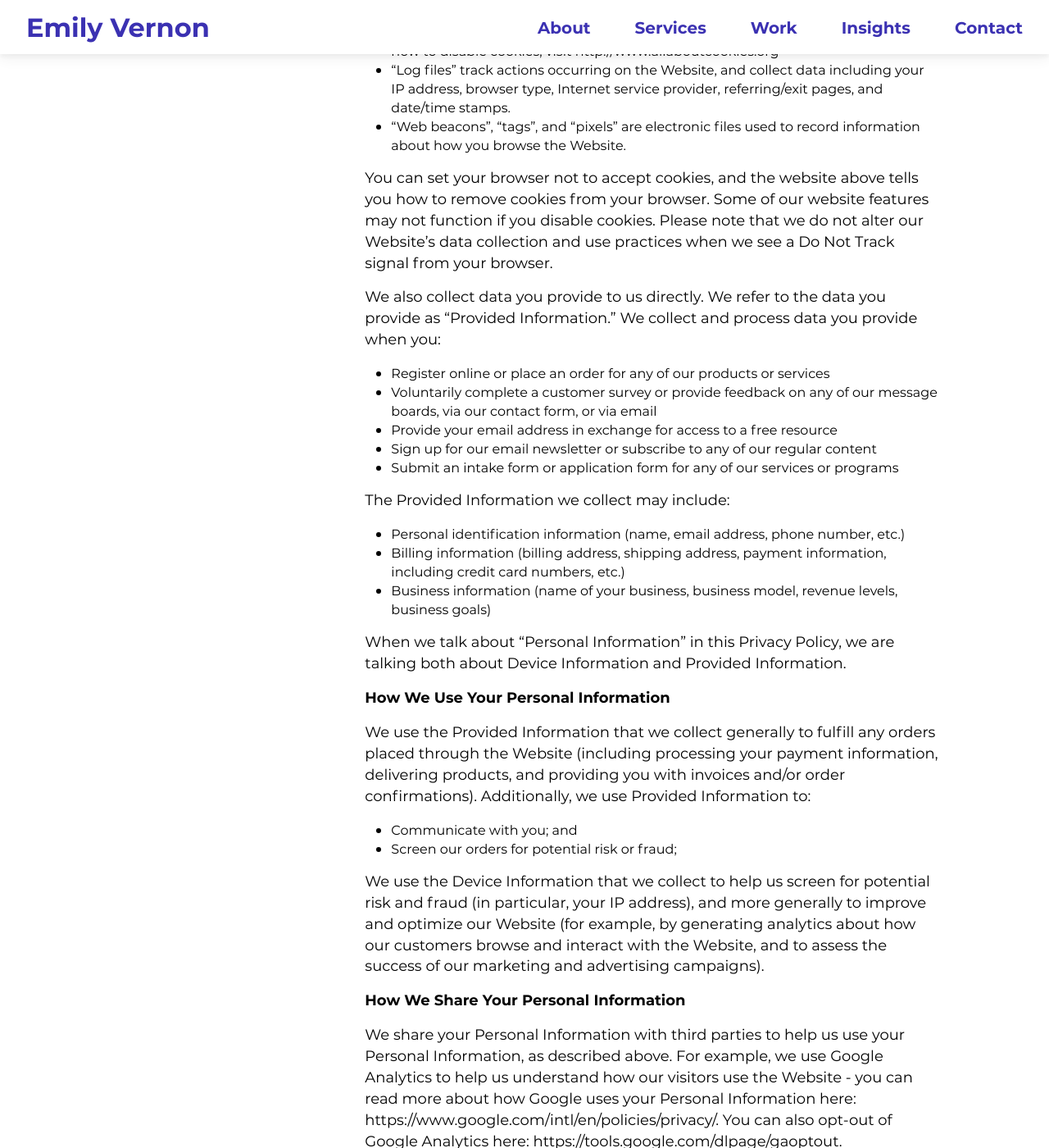
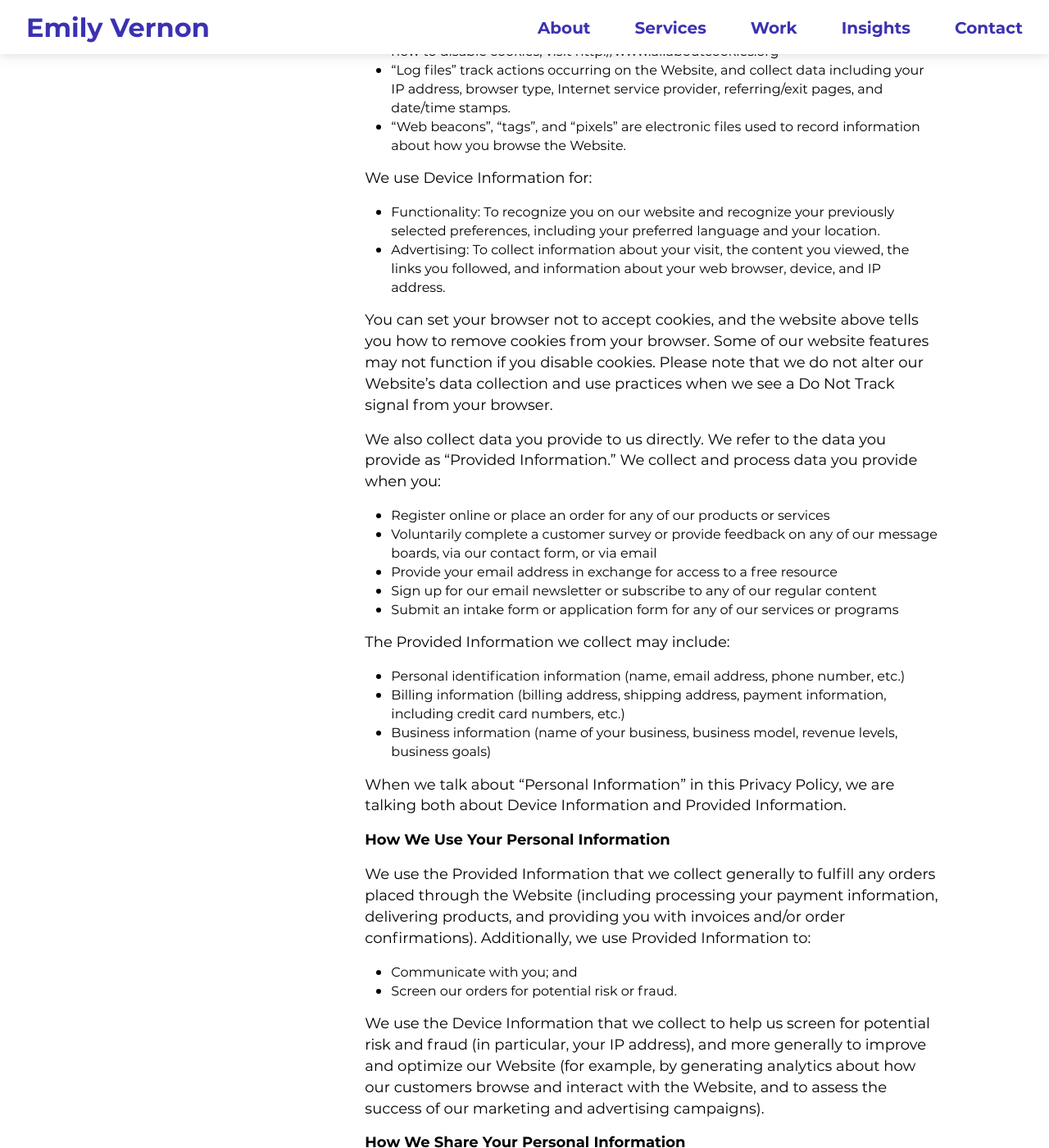
Before and after one commit to emilygv/emilyvernon.com, a Jekyll site: the page built from privacy-policy.md, in a window 1280 px wide and 1400 px high, scrolled down 582 px. Shown: the whole window at 82% size. Built offline with Jekyll 4.4.1, drawn with Linux system fonts in a browser that asks for light colours.

Commit message:
Update privacy-policy.md
More text edits

```diff
--- a/privacy-policy.md
+++ b/privacy-policy.md
@@ -10,7 +10,7 @@ description: Enabling brands and businesses to connect with the creative class,
 {% capture block_text %}
 **Last updated:** 25 August 2024
 
-This Privacy Policy describes how Vernonical (“we” or “us”) collects, uses, and shares your personal information when you use our website emilyvernon.com  and any of our subdomains (the “Website”).
+This Privacy Policy describes how Vernonical (“we” or “us”) collects, uses, and shares your personal information when you use our website emilyvernon.com and any of our subdomains (the “Website”).
 
 **Personal Information We Collect**
 
@@ -21,6 +21,11 @@ We collect Device Information using the following technologies:
 - “Cookies” are data files that are placed on your device or computer and often include an anonymous unique identifier. For more information about cookies, and how to disable cookies, visit http://www.allaboutcookies.org
 - “Log files” track actions occurring on the Website, and collect data including your IP address, browser type, Internet service provider, referring/exit pages, and date/time stamps.
 - “Web beacons”, “tags”, and “pixels” are electronic files used to record information about how you browse the Website.
+
+We use Device Information for:
+
+- Functionality: To recognize you on our website and recognize your previously selected preferences, including your preferred language and your location.
+- Advertising: To collect information about your visit, the content you viewed, the links you followed, and information about your web browser, device, and IP address.
 
 You can set your browser not to accept cookies, and the website above tells you how to remove cookies from your browser. Some of our website features may not function if you disable cookies. Please note that we do not alter our Website’s data collection and use practices when we see a Do Not Track signal from your browser.
 
@@ -45,7 +50,7 @@ When we talk about “Personal Information” in this Privacy Policy, we are tal
 We use the Provided Information that we collect generally to fulfill any orders placed through the Website (including processing your payment information, delivering products, and providing you with invoices and/or order confirmations). Additionally, we use Provided Information to:
 
 - Communicate with you; and
-- Screen our orders for potential risk or fraud;
+- Screen our orders for potential risk or fraud.
 
 We use the Device Information that we collect to help us screen for potential risk and fraud (in particular, your IP address), and more generally to improve and optimize our Website (for example, by generating analytics about how our customers browse and interact with the Website, and to assess the success of our marketing and advertising campaigns).
 
@@ -64,7 +69,8 @@ We may also share your Personal Information to comply with applicable laws and r
 **How We Store Your Data**
 
 We process and store your data using the following providers:
-Google Workspace, Mailerlite, Cloudflare, Typeform
+
+- Google Workspace, Mailerlite, Cloudflare, Typeform
 
 Please visit their individual websites for information on the physical location of their servers where your information is stored.
 
@@ -74,7 +80,7 @@ We will maintain your Personal Information for our records unless and until you
 
 **Email Marketing**
 
-If you make a purchase on this Website, download a free resource in exchange for your email address, and/or opt in to receive emails, you agree to receive email communications from this site, including but not limited to newsletters, site updates, promotions, and other announcements and correspondence.  We are not responsible for the receipt of any such emails. You are responsible for ensuring that our email address(es) are not blocked or forwarded to your spam folder.
+If you make a purchase on this Website, download a free resource in exchange for your email address, and/or opt in to receive emails, you agree to receive email communications from this site, including but not limited to newsletters, site updates, promotions, and other announcements and correspondence. We are not responsible for the receipt of any such emails. You are responsible for ensuring that our email address(es) are not blocked or forwarded to your spam folder.
 
 You have the right at any time to stop us from contacting you for marketing purposes. If you opt to unsubscribe from receiving emails, you understand that you may no longer receive information or updates from this Website, including promotions or product updates.
 
```
